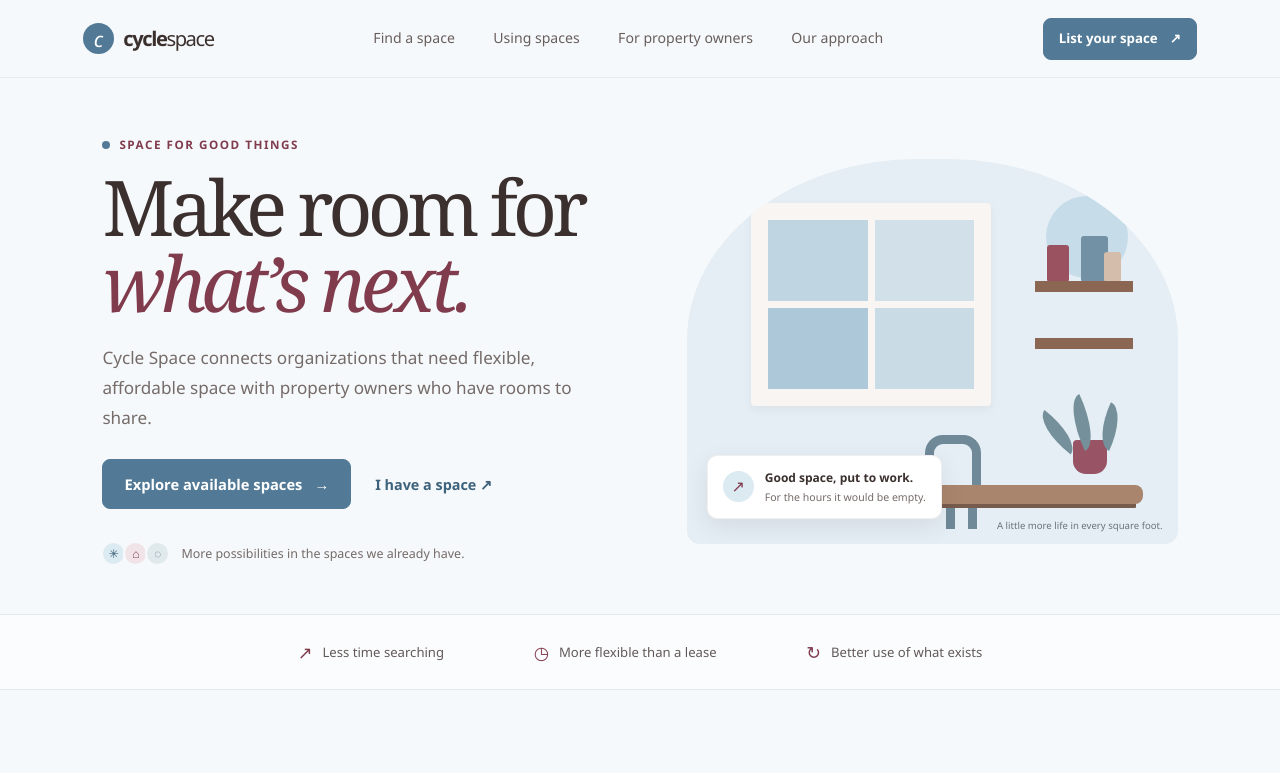
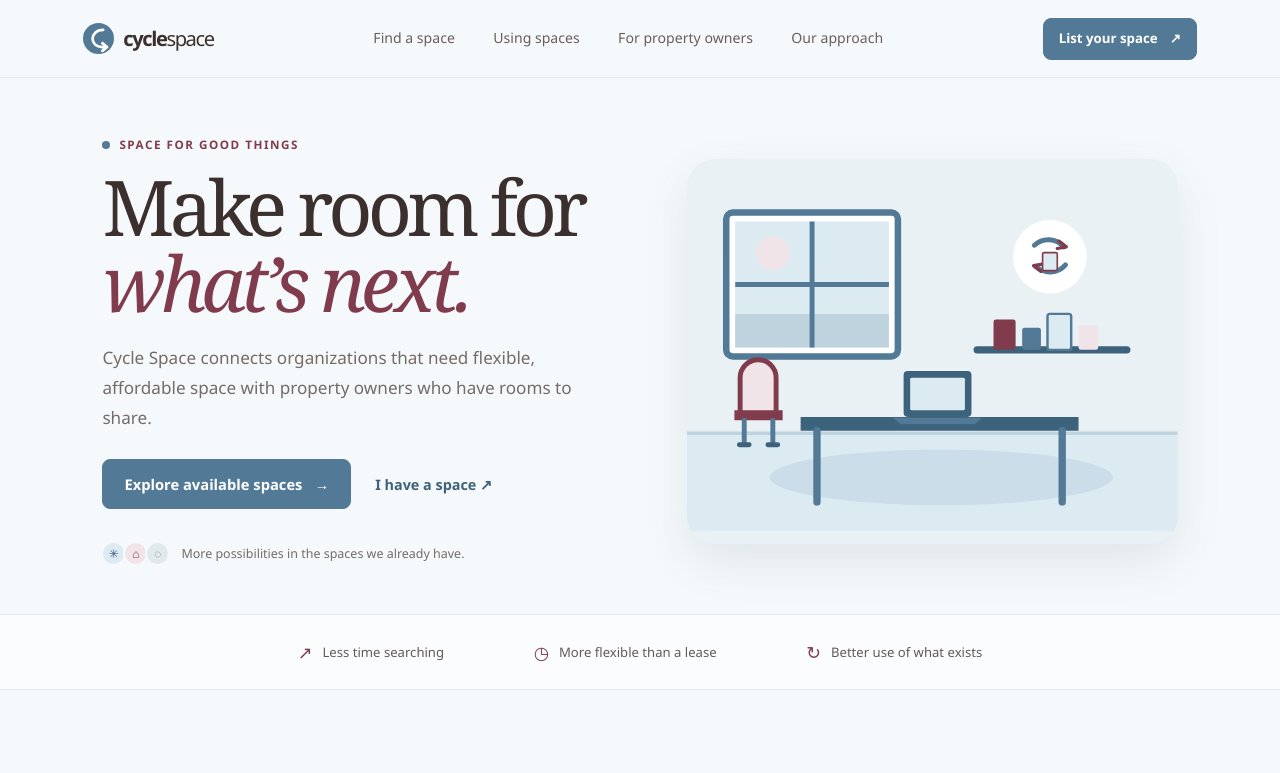
Before and after one commit to alyssa-belle/cycle-space, a plain HTML site: page index.html in a window 1280 px wide. Shown: the top 773 px of the page. Drawn offline with Linux system fonts and the light colour scheme.

Commit message:
logo and picture change

```diff
--- a/index.html
+++ b/index.html
@@ -10,7 +10,9 @@
 <body>
   <header class="site-header">
     <a class="brand" href="#home" id="brand-name" aria-label="Cycle Space home">
-      <span class="brand-mark" aria-hidden="true">c</span>
+      <svg class="brand-mark" viewBox="0 0 40 40" aria-hidden="true">
+        <path d="M26 9C8 9 8 31 25 31L31 31M25 26 31 31 25 36" fill="none" stroke="#fff" stroke-linecap="round" stroke-linejoin="round" stroke-width="3.5"/>
+      </svg>
       <span>cycle<span class="brand-light">space</span></span>
     </a>
     <nav aria-label="Main navigation">
@@ -38,15 +40,40 @@
             <span>More possibilities in the spaces we already have.</span>
           </div>
         </div>
-        <div class="hero-art" aria-label="An illustration of a shared workspace">
-          <div class="art-sun"></div>
-          <div class="art-window"><span></span><span></span><span></span><span></span></div>
-          <div class="art-shelf"><i></i><i></i><i></i></div>
-          <div class="art-plant"><span></span><i></i><i></i><i></i></div>
-          <div class="art-table"></div>
-          <div class="art-chair"></div>
-          <div class="art-note"><span class="note-icon">↗</span><span><strong>Good space, put to work.</strong><small>For the hours it would be empty.</small></span></div>
-          <span class="art-caption">A little more life in every square foot.</span>
+        <div class="hero-art">
+          <svg class="shared-space-illustration" viewBox="0 0 600 440" role="img" aria-labelledby="space-art-title space-art-description">
+            <title id="space-art-title">A bright, flexible shared workspace</title>
+            <desc id="space-art-description">A simple illustration of a shared room with a window, circular reuse symbol, shelf, desk, and chair.</desc>
+            <rect width="600" height="440" rx="28" fill="#eaf1f5"/>
+            <path d="M0 320h600v120H0z" fill="#dceaf2"/>
+            <path d="M0 320h600" stroke="#bfd3df" stroke-width="4"/>
+            <ellipse cx="311" cy="374" rx="210" ry="34" fill="#cbdde8"/>
+            <rect x="48" y="50" width="210" height="176" rx="8" fill="#fff" stroke="#527a96" stroke-width="8"/>
+            <rect x="59" y="61" width="188" height="154" fill="#dceaf2"/>
+            <circle cx="105" cy="100" r="21" fill="#f1e4e8"/>
+            <path d="M59 174h188v41H59z" fill="#bfd3df"/>
+            <path d="M153 61v154M59 138h188" stroke="#527a96" stroke-width="6"/>
+            <g transform="translate(444 104)">
+              <circle r="45" fill="#fff"/>
+              <path d="M-19-14a25 25 0 0 1 36 2m2 22a25 25 0 0 1-36 2" fill="none" stroke="#527a96" stroke-linecap="round" stroke-width="6"/>
+              <path d="m11-19 9 7-11 2m-20 28-9-7 11-2" fill="none" stroke="#803b4d" stroke-linecap="round" stroke-linejoin="round" stroke-width="4"/>
+              <rect x="-9" y="-5" width="18" height="22" rx="2" fill="#dceaf2" stroke="#803b4d" stroke-width="2"/>
+            </g>
+            <path d="M355 218h183" stroke="#3d627b" stroke-linecap="round" stroke-width="9"/>
+            <rect x="375" y="181" width="27" height="37" rx="3" fill="#803b4d"/>
+            <rect x="410" y="191" width="23" height="27" rx="3" fill="#527a96"/>
+            <rect x="441" y="174" width="29" height="44" rx="3" fill="#dceaf2" stroke="#527a96" stroke-width="3"/>
+            <rect x="479" y="188" width="24" height="30" rx="3" fill="#f1e4e8"/>
+            <path d="M139 300h340v17H139z" fill="#3d627b"/>
+            <path d="M159 317v87m300-87v87" stroke="#527a96" stroke-linecap="round" stroke-width="9"/>
+            <rect x="265" y="244" width="83" height="56" rx="5" fill="#3d627b"/>
+            <rect x="273" y="252" width="67" height="40" rx="2" fill="#dceaf2"/>
+            <path d="M252 301h109l-9 8h-91z" fill="#527a96"/>
+            <path d="M65 293v-41a22 22 0 0 1 44 0v41" fill="#f1e4e8" stroke="#803b4d" stroke-width="6"/>
+            <path d="M58 292h59v12H58z" fill="#803b4d"/>
+            <path d="M70 304v28m35-28v28" stroke="#527a96" stroke-linecap="round" stroke-width="6"/>
+            <path d="M64 334h12m23 0h12" stroke="#3d627b" stroke-linecap="round" stroke-width="6"/>
+          </svg>
         </div>
       </div>
 
@@ -276,7 +303,9 @@
   </main>
 
   <footer class="site-footer">
-    <a class="brand footer-brand" href="#home"><span class="brand-mark" aria-hidden="true">c</span><span>cycle<span class="brand-light">space</span></span></a>
+    <a class="brand footer-brand" href="#home"><svg class="brand-mark" viewBox="0 0 40 40" aria-hidden="true">
+      <path d="M26 9C8 9 8 31 25 31L31 31M25 26 31 31 25 36" fill="none" stroke="#fff" stroke-linecap="round" stroke-linejoin="round" stroke-width="3.5"/>
+    </svg><span>cycle<span class="brand-light">space</span></span></a>
     <p>A student prototype for BSAD 281 at St. Francis Xavier University. Not a real company — all listings and data are fictional.</p>
     <a href="#home" class="back-top">Back to top ↑</a>
   </footer>
--- a/styles.css
+++ b/styles.css
@@ -55,18 +55,12 @@ a:focus-visible, button:focus-visible, input:focus-visible, select:focus-visible
 }
 .brand-light { font-weight: 450; }
 .brand-mark {
-  display: grid;
+  display: block;
+  flex: 0 0 auto;
   width: 31px;
   height: 31px;
-  place-items: center;
   border-radius: 50%;
-  color: var(--white);
   background: var(--blue);
-  font-size: 1.3rem;
-  font-weight: 500;
-  font-style: italic;
-  letter-spacing: -0.12em;
-  padding-right: 3px;
 }
 nav { display: flex; align-items: center; gap: clamp(18px, 3vw, 42px); }
 nav a {
@@ -168,68 +162,11 @@ main { min-height: 65vh; }
   height: 385px;
   justify-self: end;
   overflow: hidden;
-  border-radius: 47% 47% 13px 13px;
-  background: #e4eef4;
+  border-radius: 28px;
+  background: var(--soft-blue);
+  box-shadow: 0 18px 45px rgba(61, 98, 123, 0.12);
 }
-.art-sun { position: absolute; top: 37px; right: 50px; width: 82px; height: 82px; border-radius: 50%; background: #c6dce9; }
-.art-window {
-  position: absolute;
-  top: 44px;
-  left: 13%;
-  width: 49%;
-  height: 203px;
-  display: grid;
-  grid-template: 1fr 1fr / 1fr 1fr;
-  gap: 7px;
-  padding: 8px;
-  border: 9px solid #f8f5f2;
-  border-radius: 4px;
-  background: #f8f5f2;
-  box-shadow: 0 4px 10px rgba(59, 48, 46, 0.05);
-}
-.art-window span { background: #bfd5e1; }
-.art-window span:nth-child(2) { background: #d2e1e9; }
-.art-window span:nth-child(3) { background: #adc8d8; }
-.art-window span:nth-child(4) { background: #c9dce6; }
-.art-shelf {
-  position: absolute;
-  top: 122px;
-  right: 9%;
-  width: 20%;
-  height: 11px;
-  background: #8a6653;
-  box-shadow: 0 57px 0 #8a6653;
-}
-.art-shelf i { position: absolute; bottom: 11px; left: 12%; width: 22px; height: 36px; border-radius: 3px 3px 1px 1px; background: #9a5260; }
-.art-shelf i:nth-child(2) { left: 46%; width: 27px; height: 45px; background: #7291a4; }
-.art-shelf i:nth-child(3) { left: 70%; width: 17px; height: 29px; background: #d5bdab; }
-.art-plant { position: absolute; right: 13%; bottom: 70px; z-index: 1; width: 50px; height: 100px; }
-.art-plant span { position: absolute; bottom: 0; left: 9px; width: 34px; height: 34px; border-radius: 4px 4px 13px 13px; background: #985365; }
-.art-plant i { position: absolute; bottom: 27px; left: 20px; width: 19px; height: 54px; border-radius: 100% 0 100% 0; background: #75909a; transform: rotate(-25deg); transform-origin: bottom; }
-.art-plant i:nth-child(2) { left: 3px; height: 48px; transform: rotate(-52deg); }
-.art-plant i:nth-child(3) { left: 27px; height: 45px; transform: rotate(25deg) scaleX(-1); }
-.art-table { position: absolute; z-index: 2; right: 7%; bottom: 40px; width: 48%; height: 19px; border-radius: 8px; background: #a9856d; box-shadow: 0 11px 0 -7px #775b4c; }
-.art-chair { position: absolute; z-index: 1; right: 40%; bottom: 42px; width: 56px; height: 67px; border: 9px solid #6f8998; border-bottom: 0; border-radius: 18px 18px 2px 2px; }
-.art-chair::after { position: absolute; top: 47px; left: 12px; width: 9px; height: 38px; background: #6f8998; box-shadow: 22px 0 #6f8998; content: ""; }
-.art-note {
-  position: absolute;
-  z-index: 3;
-  bottom: 25px;
-  left: 4%;
-  padding: 12px 15px;
-  display: flex;
-  align-items: center;
-  gap: 11px;
-  border: 1px solid rgba(59, 48, 46, 0.07);
-  border-radius: 10px;
-  background: var(--white);
-  box-shadow: 0 8px 25px rgba(59, 48, 46, 0.09);
-}
-.note-icon { width: 31px; height: 31px; display: grid; place-items: center; border-radius: 50%; color: var(--wine); background: var(--powder); }
-.art-note strong, .art-note small { display: block; }
-.art-note strong { font-size: 0.75rem; }
-.art-note small { margin-top: 2px; color: var(--muted); font-size: 0.66rem; }
-.art-caption { position: absolute; right: 15px; bottom: 10px; color: #6b7478; font-size: 0.6rem; }
+.shared-space-illustration { display: block; width: 100%; height: 100%; }
 
 .impact-strip {
   min-height: 76px;
@@ -525,7 +462,7 @@ dialog form .button { margin-top: 13px; }
   background: rgba(255, 255, 255, 0.45);
 }
 .footer-brand { font-size: 1.05rem; }
-.footer-brand .brand-mark { width: 27px; height: 27px; font-size: 1.1rem; }
+.footer-brand .brand-mark { width: 27px; height: 27px; }
 .site-footer p { max-width: 550px; margin: 0; color: var(--muted); font-size: 0.7rem; text-align: center; }
 .back-top { color: var(--blue-dark); font-size: 0.75rem; font-weight: 650; text-decoration: none; white-space: nowrap; }
 .back-top:hover { text-decoration: underline; text-underline-offset: 3px; }
@@ -537,7 +474,6 @@ dialog form .button { margin-top: 13px; }
   .header-cta { padding: 0 11px; }
   .hero { gap: 24px; padding-right: 5vw; padding-left: 6vw; }
   .hero-art { height: 330px; }
-  .art-window { height: 170px; }
   .grid { grid-template-columns: repeat(2, minmax(0, 1fr)); }
   .owner-hero { padding-right: 7vw; padding-left: 7vw; gap: 5vw; }
   .owner-cta { margin-right: 30px; margin-left: 30px; }
@@ -558,8 +494,6 @@ dialog form .button { margin-top: 13px; }
   .text-link { font-size: 0.82rem; }
   .hero-proof { margin-top: 22px; font-size: 0.72rem; }
   .hero-art { width: 100%; max-width: 440px; height: 305px; justify-self: center; }
-  .art-window { height: 158px; }
-  .art-note { bottom: 19px; }
   .impact-strip { padding: 18px 22px; align-items: flex-start; flex-direction: column; gap: 12px; }
   .impact-strip > div { font-size: 0.78rem; }
   .section-block { padding: 62px 22px; }
```
